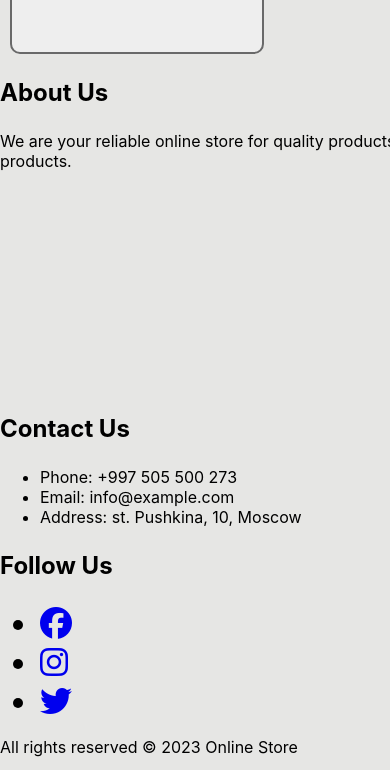
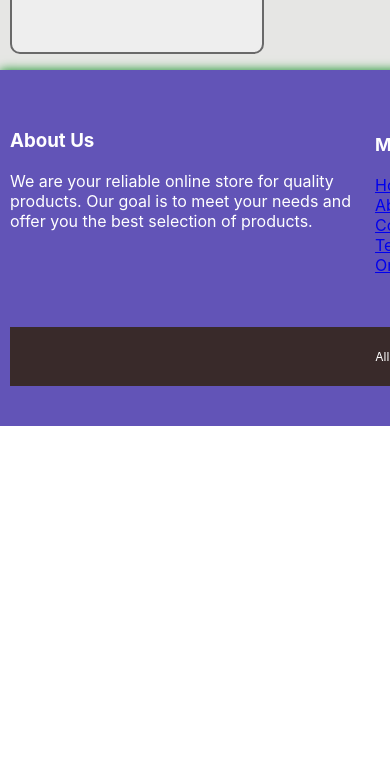
Before and after one commit to nazik456/test, a React (Create React App) app: page /products/1 in a window 390 px wide. Shown: the part 729-1499 px from the top of the page. After the commit the page ends 1155 px from the top, so only its background shows below. Built offline with nearby package versions, Linux system fonts and the light colour scheme; no server answers; the database is empty; a web font is replaced by a local one.

Commit message:
codes changed

```diff
--- a/src/components/Footer/Footer.css
+++ b/src/components/Footer/Footer.css
@@ -1,8 +1,16 @@
+/* Footer.css */
+
+.footer {
+  box-shadow: 0 0 10px #0e9021;
+  padding: 40px 10px;
+  background-color: rgb(98, 84, 183);
+  color: #ffffff;
+  margin-top: 1rem;
+}
 .footer section{
   display: flex;
-  justify-content: flex-start;
+
 }
-
 .footer-container {
   display: flex;
   flex-wrap: wrap;
@@ -10,30 +18,21 @@
   align-content: center;
 }
 
+.footer-content {
+  display: flex;
+  justify-content: space-between;
+}
 .footer-column {
   flex-basis: 25%;
   margin-bottom: 40px;
-  text-align: center;
 }
 
-.footer-column a {
-  text-decoration: none;
-  color: #000000;
+
+
+.footer-heading {
+  margin-bottom: 20px;
+  font-size: 18px;
 }
-.Footer h3 {
-  margin-top: 0;
-}
-.Footer .txtAbout {
-  width: 50%;
-}
-.Footer .QuickLinks {
-  width: 25%;
-  text-align: center;
-}
-.Footer .QuickLinks ul {
-  padding: 0;
-}
-
 
 .footer-list {
   list-style-type: none;
@@ -41,47 +40,57 @@
   margin: 0;
 }
 
-.footer-list li {
-  margin-bottom: 10px;
-  font-size: 16px;
+
+.footer-contact-list {
+  list-style-type: none;
+  padding: 0;
+}
+
+.footer-social-list {
+  list-style-type: none;
+  padding: 0;
+  display: flex;
+  font-size: 15px;
+}
+
+.footer-social-item {
+  margin-right: 10px;
+
+}
+
+.footer-bottom {
+  background-color: #392a2a;
+  color: #fff;
+  padding: 10px;
+  text-align: center;
+
+}
+
+.footer-bottom-text {
+  font-size: 12px;
+
 }
 
 
 
-.network-icons .bi {
-  width: 40px;
-  height: 40px;
-  color: #fff;
+.fab {
+  font-size: 20px;
+  color: #100c0c;
+
 }
 
-.footer-list li:hover {
-  cursor: pointer;
-  color: rgb(168, 87, 56);
+.fab:hover {
+  color: #bf9797;
 }
 
-.footer-column a:hover {
-  color: rgb(168, 87, 56);
+@media screen and (max-width: 768px) {
+  .footer-column {
+    flex-basis: 50%;
+  }
 }
 
-.network-icons .bi:hover {
-  cursor: pointer;
-  color: rgb(168, 87, 56);
+@media screen and (max-width: 576px) {
+  .footer-column {
+    flex-basis: 100%;
+  }
 }
-
-
-
-.footer .footer-column .network-icons svg {
-  transition: 0.9s;
-  border-radius: 10px;
-}
-.footer .footer-column .network-icons svg:hover {
-  fill: rgb(0, 0, 0);
-  background-color: rgb(255, 253, 253);
-}
-.footer-title {
-  font-size: 1.5em;
-}
-
-.footer-social-item {
-  font-size: 2em;
-}
```
